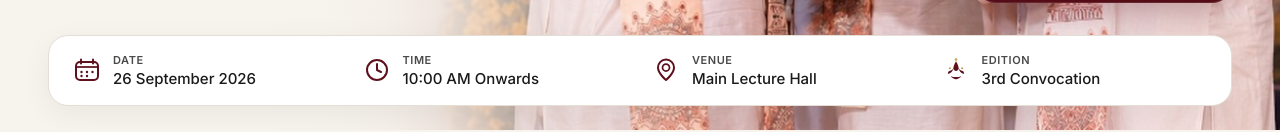
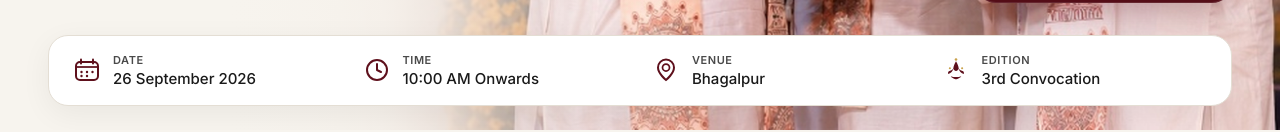
Before and after one commit to code-yashkumar/Convocation-iiitbh, a React (Vite) app: page / in a window 1280 px wide. Shown: the part 670-802 px from the top of the page. Built offline with nearby package versions, Linux system fonts and the light colour scheme; no server answers; a web font is replaced by a local one.

Commit message:
feat(hero): update venue in information bar to Bhagalpur

```diff
--- a/src/sections/InformationBar/index.jsx
+++ b/src/sections/InformationBar/index.jsx
@@ -90,7 +90,7 @@ const INFO_BAR_ITEMS = [
   {
     icon: MapPinDesignIcon,
     label: 'VENUE',
-    value: 'Main Lecture Hall',
+    value: 'Bhagalpur',
   },
   {
     icon: EditionIcon,
```
